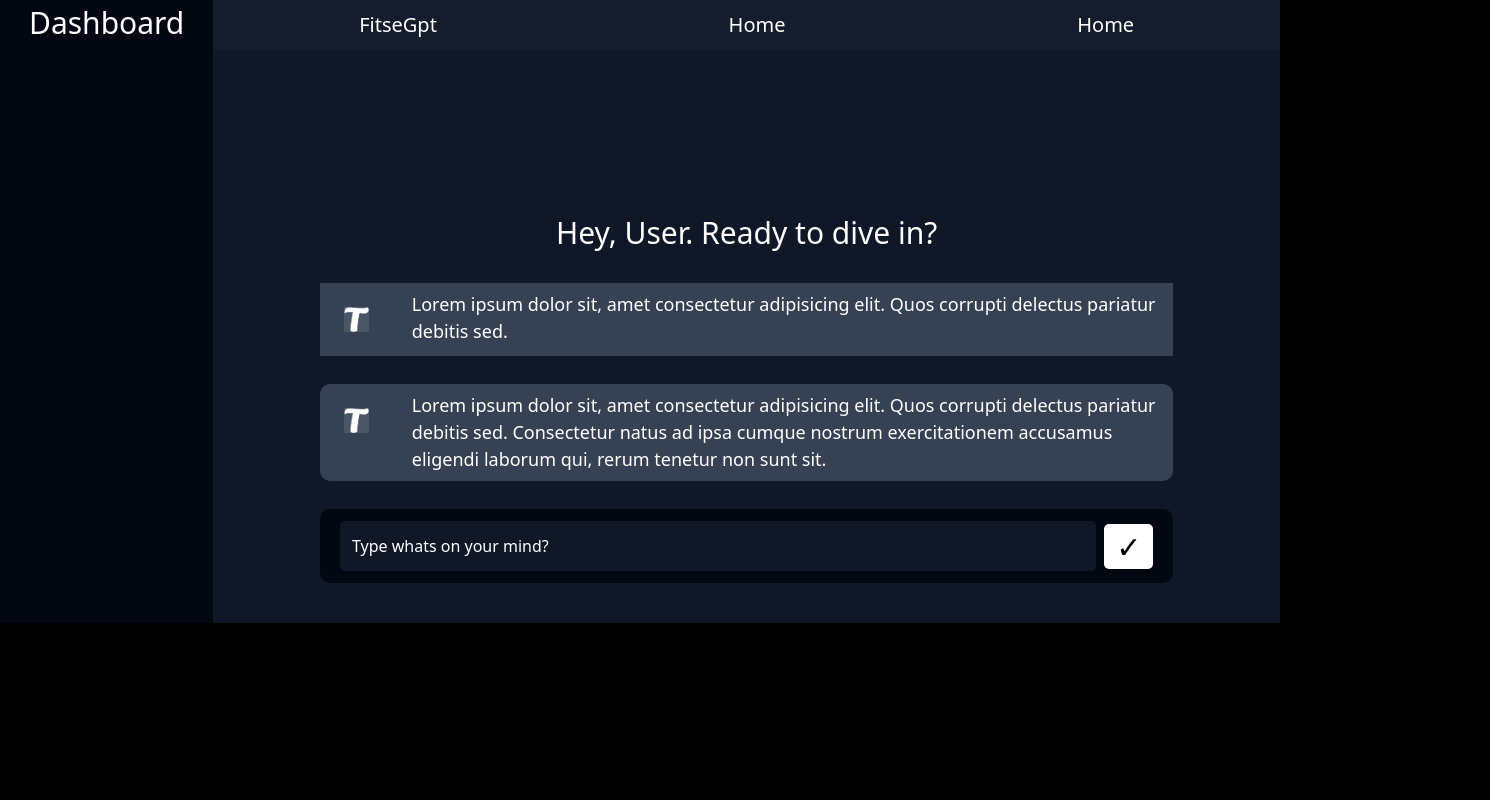
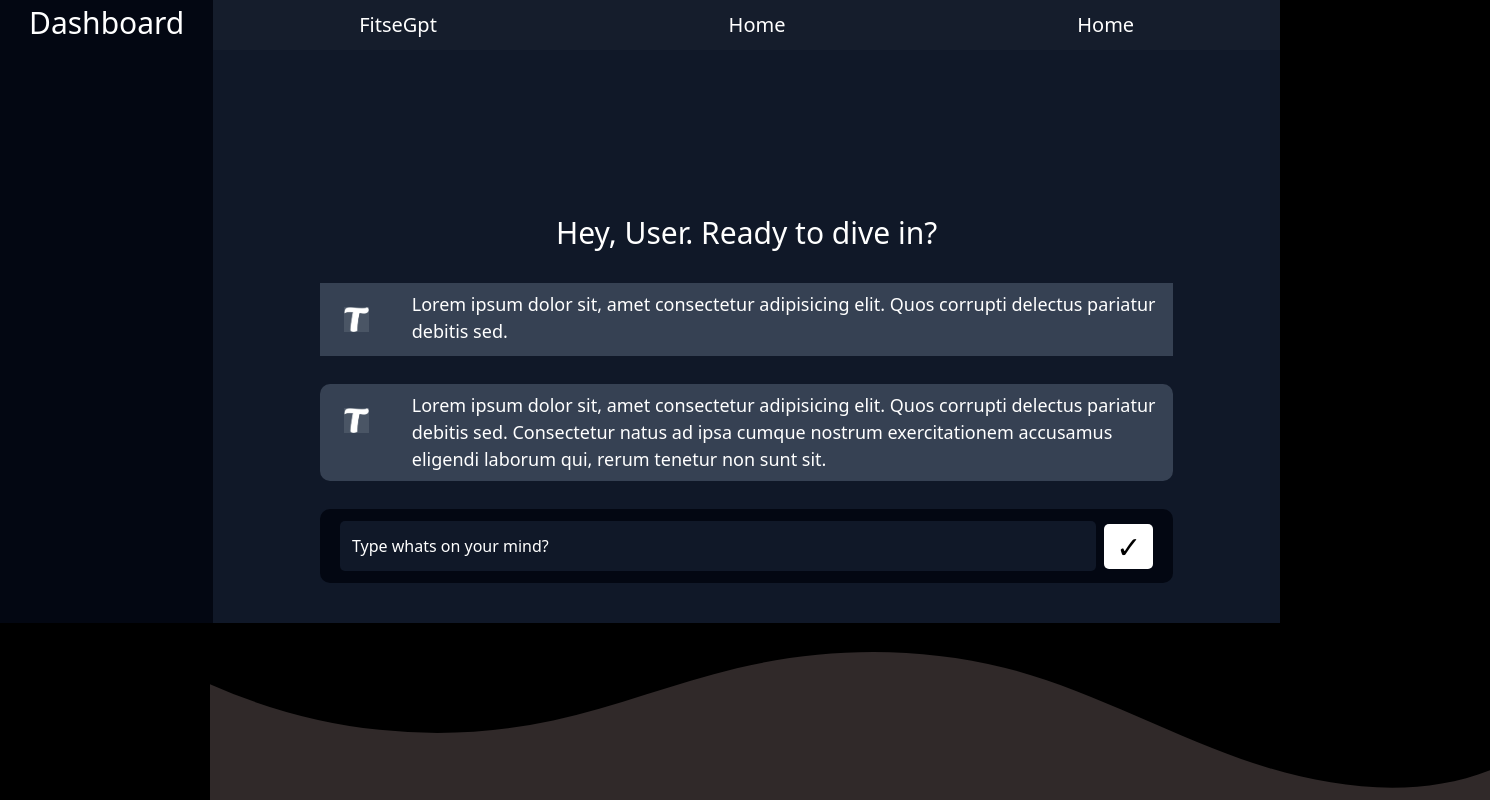
Before and after one commit to codewithfitse/ExpenseTracker, a React (Vite) app in the folder Frontend/: page /Home in a window 1280 px wide. Shown: the whole page, 1490 px wide, since content can reach past the window. Built offline with nearby package versions, Linux system fonts and the light colour scheme; no server answers.

Commit message:
CHANGING ON HOMEPAGE

```diff
--- a/Frontend/src/index.css
+++ b/Frontend/src/index.css
@@ -21,3 +21,31 @@ body {
     @apply w-[80%] h-fit p-2 bg-gray-700 text-white flex justify-between;
   }
 }
+
+.custom-shape-divider-bottom-1752948060 {
+    position: absolute;
+    bottom: 0;
+    left: 210px;
+    width: 100%;
+    overflow: hidden;
+    line-height: 0;
+}
+
+.custom-shape-divider-bottom-1752948060 svg {
+    position: relative;
+    display: block;
+    width: calc(100% + 1.3px);
+    height: 150px;
+}
+
+.custom-shape-divider-bottom-1752948060 .shape-fill {
+    fill: #302929;
+}
+
+/** For mobile devices **/
+@media (max-width: 767px) {
+    .custom-shape-divider-bottom-1752948060 svg {
+        width: calc(158% + 1.3px);
+        height: 150px;
+    }
+}
--- a/Frontend/src/page/Home.jsx
+++ b/Frontend/src/page/Home.jsx
@@ -16,6 +16,19 @@ export const Home = () => {
           <h1 className="text-[15px] lg:text-[30px] text-center">Dashboard</h1>
         </aside>
         <main className="w-full h-full flex flex-col items-center bg-gray-900">
+          <div className="custom-shape-divider-top-1752947696">
+            <svg
+              data-name="Layer 1"
+              xmlns="http://www.w3.org/2000/svg"
+              viewBox="0 0 1200 120"
+              preserveAspectRatio="none"
+            >
+              <path
+                d="M321.39,56.44c58-10.79,114.16-30.13,172-41.86,82.39-16.72,168.19-17.73,250.45-.39C823.78,31,906.67,72,985.66,92.83c70.05,18.48,146.53,26.09,214.34,3V0H0V27.35A600.21,600.21,0,0,0,321.39,56.44Z"
+                className="shape-fill"
+              ></path>
+            </svg>
+          </div>
           <nav className="w-full h-[25px] lg:h-[50px] flex justify-around items-center text-[10px] lg:text-[20px] bg-white/2">
             <h1 className="">FitseGpt</h1>
             <h1 className="">Home</h1>
@@ -73,6 +86,19 @@ export const Home = () => {
               </div>
             </div>
           </div>
+          <div className="mt-10 custom-shape-divider-bottom-1752948060">
+            <svg
+              data-name="Layer 1"
+              xmlns="http://www.w3.org/2000/svg"
+              viewBox="0 0 1200 120"
+              preserveAspectRatio="none"
+            >
+              <path
+                d="M985.66,92.83C906.67,72,823.78,31,743.84,14.19c-82.26-17.34-168.06-16.33-250.45.39-57.84,11.73-114,31.07-172,41.86A600.21,600.21,0,0,1,0,27.35V120H1200V95.8C1132.19,118.92,1055.71,111.31,985.66,92.83Z"
+                className="shape-fill"
+              ></path>
+            </svg>
+          </div>
         </main>
       </div>
     </>
```
